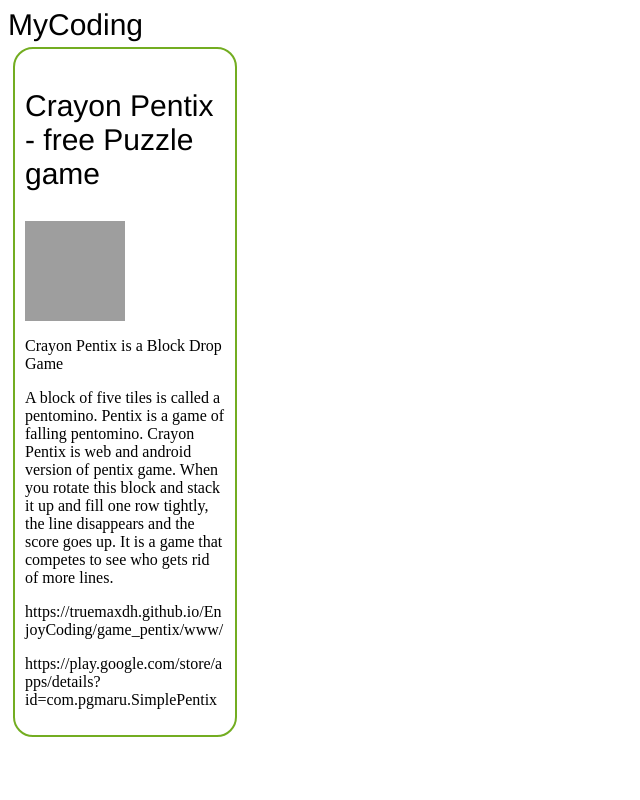
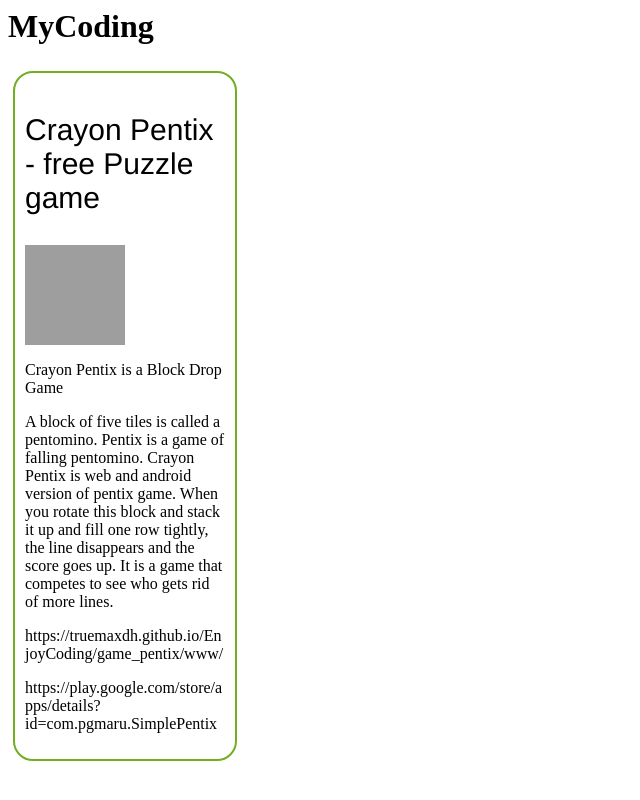
Before and after one commit to truemaxdh/truemaxdh.github.com, a Jekyll site: the page index_test.html, which Jekyll copies as it is, in a window 1280 px wide. Shown: the top 800 px of the page, without its empty margins (0-640 px from the left). Built offline with Jekyll 4.4.1, drawn with Linux system fonts in a browser that asks for light colours.

Commit message:
Update index_test.html

```diff
--- a/index_test.html
+++ b/index_test.html
@@ -34,7 +34,7 @@
     </script>
   </head>
   <body>
-    <div class="title">MyCoding</div>
+    <h1>MyCoding</h1>
     <div id="contents">
     </div>
   </body>
```
